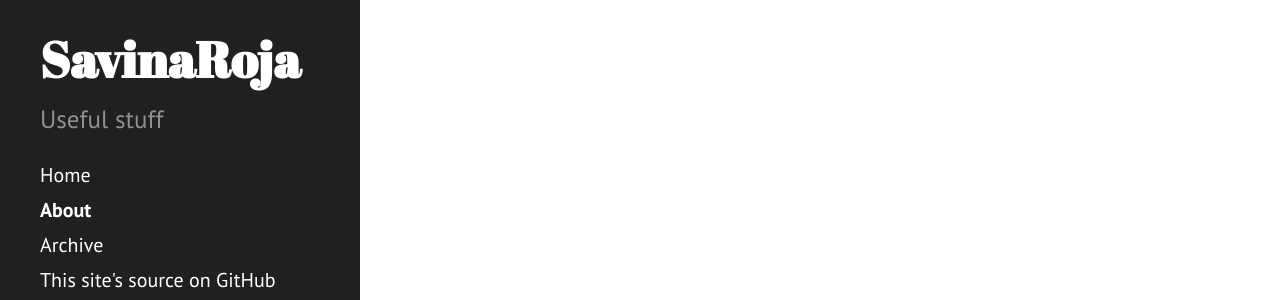
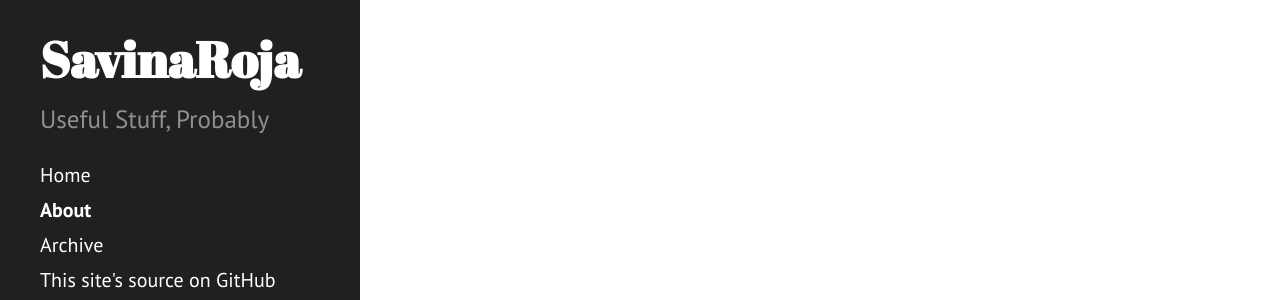
Before and after one commit to SavinaRoja/SavinaRoja.github.io, a Jekyll site: the page built from about.md, in a window 1280 px wide. Shown: the part 512-812 px from the top of the page. Built offline with Jekyll 4.4.1, drawn with Linux system fonts in a browser that asks for light colours; Markdown is read by kramdown in place of the engine named in the settings.

Commit message:
configure rekajigger

```diff
--- a/_config.yml
+++ b/_config.yml
@@ -11,8 +11,8 @@
 
 #Setup
 title: SavinaRoja
-tagline: 'Structural Biologist, Programmer, Tinkerer'
-description: 'Useful stuff'
+tagline: 'Biologist, Programmer, Tinkerer'
+description: 'Useful Stuff, Probably'
 url: http://savinaroja.github.io
 baseurl: /
 shorturl: savinaroja.github.io
```
